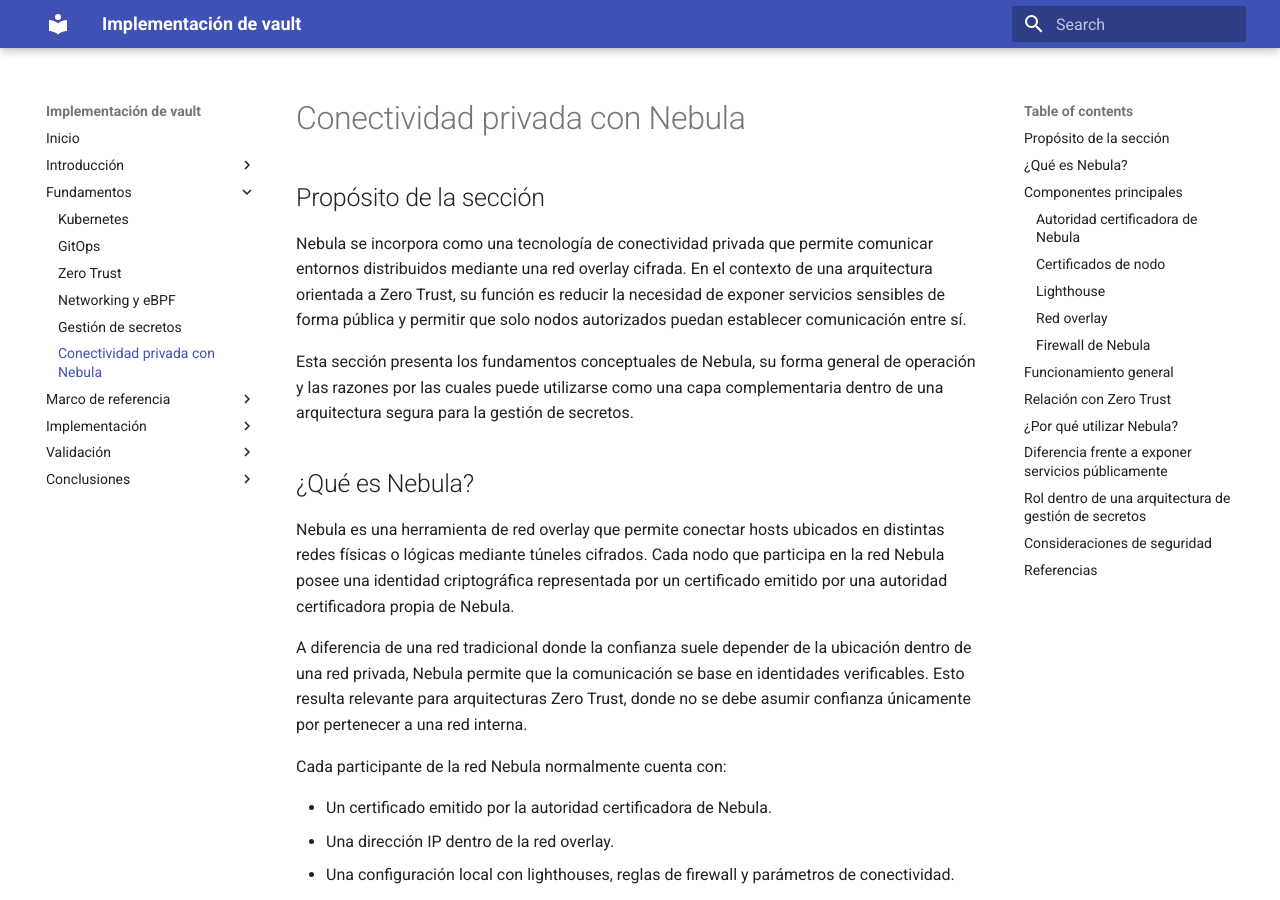
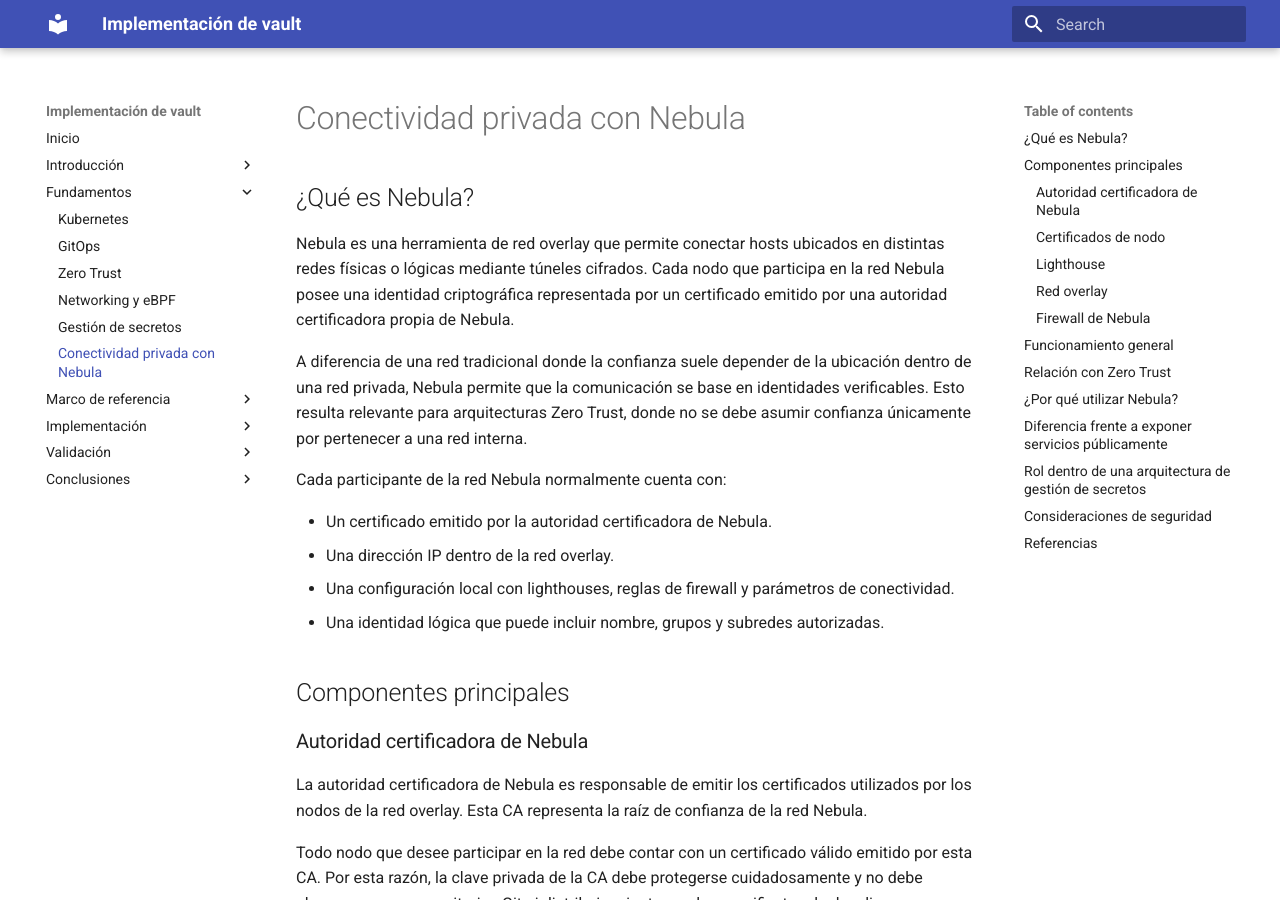
Before and after one commit to Mariozdz/vault-documentation, an MkDocs documentation site: the page built from docs/02-fundamentos/nebula.md, in a window 1280 px wide and 900 px high. Built offline with MkDocs 1.6.1 and Material for MkDocs 9.7.7, drawn with Linux system fonts in a browser that asks for light colours.

```diff
--- a/docs/02-fundamentos/nebula.md
+++ b/docs/02-fundamentos/nebula.md
@@ -1,11 +1,4 @@
 # Conectividad privada con Nebula
-
-## Propósito de la sección
-
-Nebula se incorpora como una tecnología de conectividad privada que permite comunicar entornos distribuidos mediante una red overlay cifrada. En el contexto de una arquitectura orientada a Zero Trust, su función es reducir la necesidad de exponer servicios sensibles de forma pública y permitir que solo nodos autorizados puedan establecer comunicación entre sí.
-
-Esta sección presenta los fundamentos conceptuales de Nebula, su forma general de operación y las razones por las cuales puede utilizarse como una capa complementaria dentro de una arquitectura segura para la gestión de secretos.
-
 
 ## ¿Qué es Nebula?
 
--- a/mkdocs.yml
+++ b/mkdocs.yml
@@ -53,5 +53,6 @@ nav:
       - Escenarios: 06-validacion/escenarios.md
       - Resultados: 06-validacion/resultados.md
   - Conclusiones:
+      - Resultados: 07-conclusiones/resultados.md
       - Conclusiones: 07-conclusiones/conclusiones.md
       - Trabajo futuro: 07-conclusiones/trabajo-futuro.md
```
Also changed, not shown: docs/05-implementacion/nebula.md (+1 -2 lines), docs/07-conclusiones/conclusiones.md (added, +9 -0 lines), docs/07-conclusiones/resultados.md (added, +8 -0 lines), docs/07-conclusiones/trabajo-futuro.md (added, +7 -0 lines), docs/06-validacion/criterios.md (added), docs/06-validacion/escenarios.md (added), docs/06-validacion/resultados.md (added).
